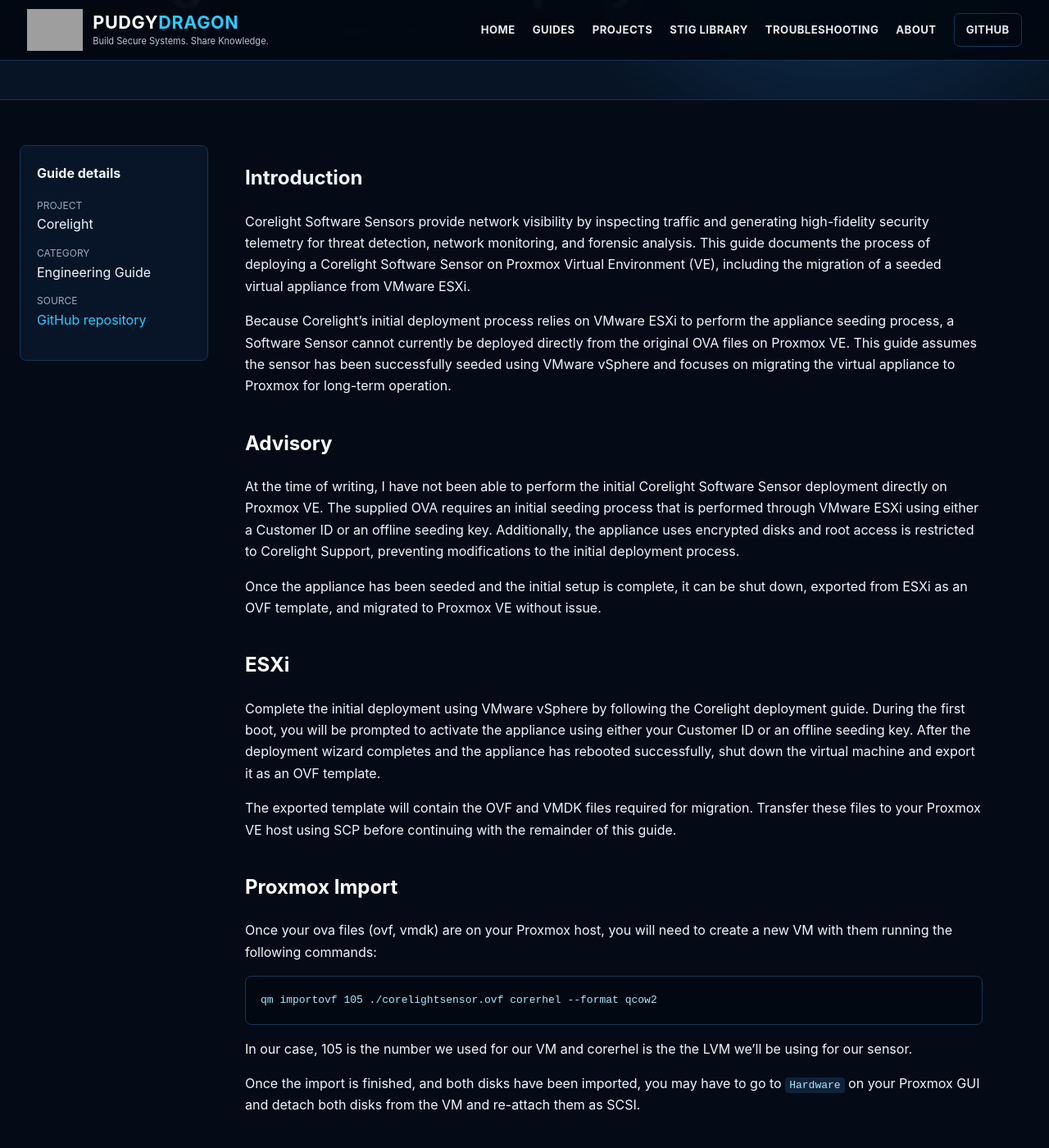
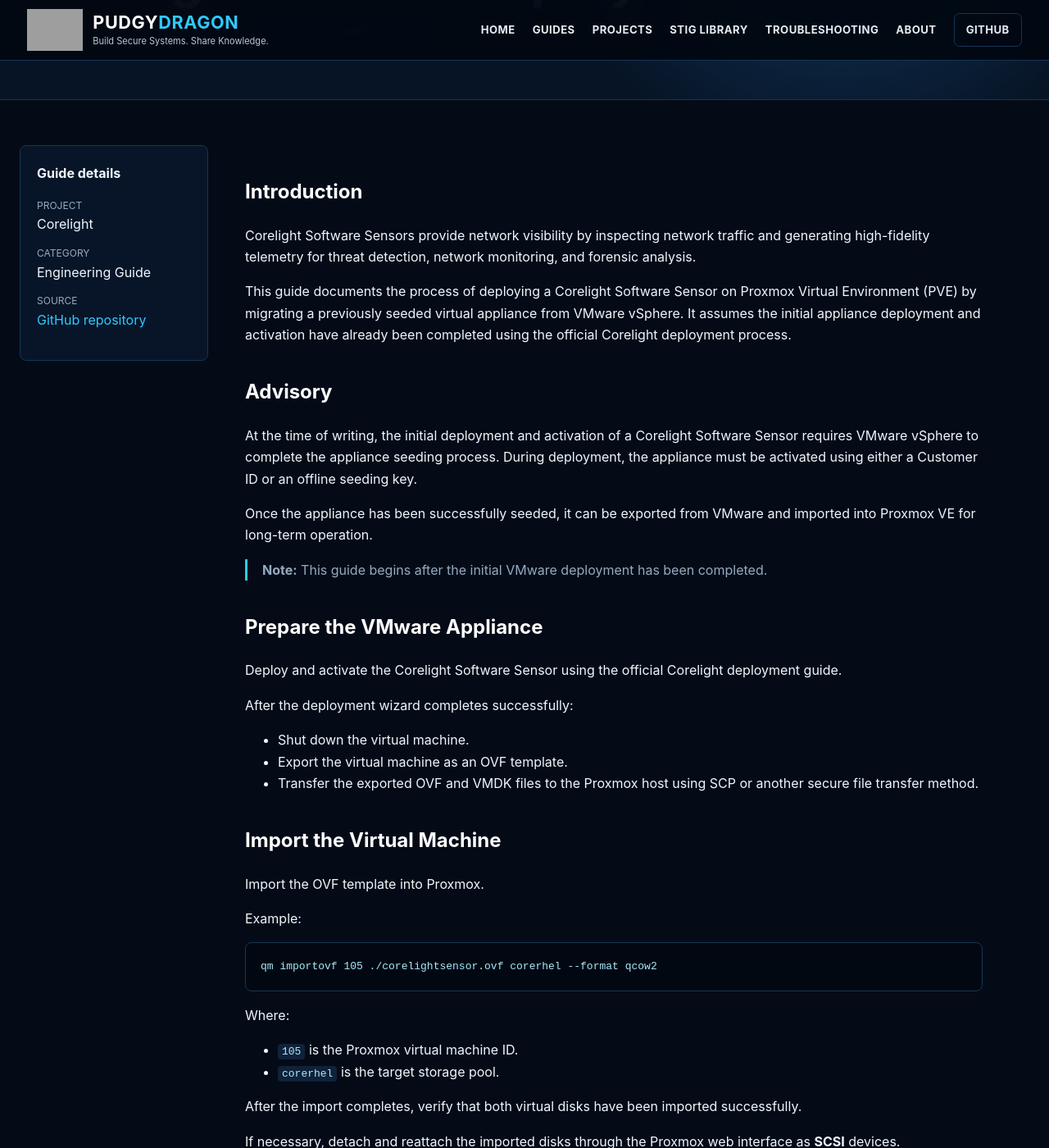
Before and after one commit to PudgyDragon/pudgydragon.github.io, a Jekyll site: the page built from _guides/corelight-vmwaresensor-sensor.md, in a window 1280 px wide and 1400 px high, scrolled down 238 px. Shown: the whole window at 82% size. Built offline with Jekyll 4.4.1, drawn with Linux system fonts in a browser that asks for light colours; some of the changed text lies outside the part shown; grey boxes are pictures that could not be loaded.

Commit message:
Update corelight-vmwaresensor-sensor.md

````diff
--- a/_guides/corelight-vmwaresensor-sensor.md
+++ b/_guides/corelight-vmwaresensor-sensor.md
@@ -6,52 +6,98 @@
 source_url: "https://github.com/PudgyDragon/Corelight/blob/main/VMwareSensor/Sensor.md"
 ---
 
-# Introduction
+## Introduction
 
-Corelight Software Sensors provide network visibility by inspecting traffic and generating high-fidelity security telemetry for threat detection, network monitoring, and forensic analysis. This guide documents the process of deploying a Corelight Software Sensor on Proxmox Virtual Environment (VE), including the migration of a seeded virtual appliance from VMware ESXi.
+Corelight Software Sensors provide network visibility by inspecting network traffic and generating high-fidelity telemetry for threat detection, network monitoring, and forensic analysis.
 
-Because Corelight's initial deployment process relies on VMware ESXi to perform the appliance seeding process, a Software Sensor cannot currently be deployed directly from the original OVA files on Proxmox VE. This guide assumes the sensor has been successfully seeded using VMware vSphere and focuses on migrating the virtual appliance to Proxmox for long-term operation.
+This guide documents the process of deploying a Corelight Software Sensor on Proxmox Virtual Environment (PVE) by migrating a previously seeded virtual appliance from VMware vSphere. It assumes the initial appliance deployment and activation have already been completed using the official Corelight deployment process.
 
 ## Advisory
-At the time of writing, I have not been able to perform the initial Corelight Software Sensor deployment directly on Proxmox VE. The supplied OVA requires an initial seeding process that is performed through VMware ESXi using either a Customer ID or an offline seeding key. Additionally, the appliance uses encrypted disks and root access is restricted to Corelight Support, preventing modifications to the initial deployment process.
 
-Once the appliance has been seeded and the initial setup is complete, it can be shut down, exported from ESXi as an OVF template, and migrated to Proxmox VE without issue.
+At the time of writing, the initial deployment and activation of a Corelight Software Sensor requires VMware vSphere to complete the appliance seeding process. During deployment, the appliance must be activated using either a Customer ID or an offline seeding key.
 
-## ESXi
-Complete the initial deployment using VMware vSphere by following the Corelight deployment guide. During the first boot, you will be prompted to activate the appliance using either your Customer ID or an offline seeding key. After the deployment wizard completes and the appliance has rebooted successfully, shut down the virtual machine and export it as an OVF template.
+Once the appliance has been successfully seeded, it can be exported from VMware and imported into Proxmox VE for long-term operation.
 
-The exported template will contain the OVF and VMDK files required for migration. Transfer these files to your Proxmox VE host using SCP before continuing with the remainder of this guide.
+> **Note:** This guide begins after the initial VMware deployment has been completed.
 
-## Proxmox Import
-Once your ova files (ovf, vmdk) are on your Proxmox host, you will need to create a new VM with them running the following commands:
-```
+## Prepare the VMware Appliance
+
+Deploy and activate the Corelight Software Sensor using the official Corelight deployment guide.
+
+After the deployment wizard completes successfully:
+
+- Shut down the virtual machine.
+- Export the virtual machine as an OVF template.
+- Transfer the exported OVF and VMDK files to the Proxmox host using SCP or another secure file transfer method.
+
+## Import the Virtual Machine
+
+Import the OVF template into Proxmox.
+
+Example:
+
+```bash
 qm importovf 105 ./corelightsensor.ovf corerhel --format qcow2
 ```
-In our case, 105 is the number we used for our VM and corerhel is the the LVM we'll be using for our sensor.
 
-Once the import is finished, and both disks have been imported, you may have to go to `Hardware` on your Proxmox GUI and detach both disks from the VM and re-attach them as SCSI.
+Where:
 
-## Proxmox Settings
-For the VM to work properly, your settings should look similar to these:
+- `105` is the Proxmox virtual machine ID.
+- `corerhel` is the target storage pool.
+
+After the import completes, verify that both virtual disks have been imported successfully.
+
+If necessary, detach and reattach the imported disks through the Proxmox web interface as **SCSI** devices.
+
+## Configure the Virtual Machine
+
 ### Hardware
+
+The following virtual hardware was used during testing:
+
 - Memory: 64 GiB
-- Processors: 4 (1 sockets, 4 cores)
+- Processors: 4 vCPUs (1 Socket / 4 Cores)
 - BIOS: OVMF (UEFI)
 - SCSI Controller: VirtIO SCSI
-- Hard Disk (scsi0): corerhel:vm-105-disk-0,size=64G
-- Hard Disk (scsi1): corerhel:vm-105-disk-1,size=500G
-- Network Device (net0): virtio=<mac>,bridge=vmbr0
-- Network Device (net1): virtio=<mac>,bridge=vmbr1
+- Primary Disk (`scsi0`): 64 GB
+- Secondary Disk (`scsi1`): 500 GB
+- Network Adapter (`net0`): VirtIO attached to `vmbr0`
+- Network Adapter (`net1`): VirtIO attached to `vmbr1`
 
-### Options
-- Boot Order: scsi0
+### Boot Order
 
-### Firewall
-You will also need to make sure your local firewall will allow traffic to the ports needed. You can play with these settings on the GUI based on your organization needs, but for the initial setup you will need to run the following commands to make sure a couple necessary ports are available:
+Configure the boot order so that:
+
+- `scsi0` is the primary boot device.
+
+## Configure Firewall Access
+
+If the Proxmox host or guest operating system is protected by a firewall, allow the required management ports before starting the appliance.
+
+Example:
+
+```bash
+firewall-cmd --zone=public --permanent --add-service=https
+
+firewall-cmd --zone=public --permanent --add-service=http
+
+firewall-cmd --zone=public --permanent --add-port=1443/tcp
+
+firewall-cmd --zone=public --permanent --add-port=1443/udp
+
+firewall-cmd --reload
 ```
-firewall-cmd --zone=public --permanent --add-service=https
-firewall-cmd --zone=public --permanent --add-service=http
-firewall-cmd --zone=public --permanent --add-port 1443/tcp
-firewall-cmd --zone=public --permanent --add-port 1443/udp
-```
-Allowing `1443` will allow the sensor to be able to talk to your Fleet Manager. If you're not using Fleet Manager, allowing `https/http` will allow you to be able to access your VM from your browser outside of the VM.
+
+Port `1443` is used for communication between the Software Sensor and Corelight Fleet Manager.
+
+If Fleet Manager is not being used, allowing HTTP and HTTPS access enables management through the sensor's web interface.
+
+## Verification
+
+After the migration is complete:
+
+- Verify the virtual machine starts successfully.
+- Confirm both virtual disks are attached.
+- Verify both network adapters are operational.
+- Confirm the sensor is accessible through the web interface.
+- If Fleet Manager is deployed, verify the sensor successfully connects and reports its status.
````
